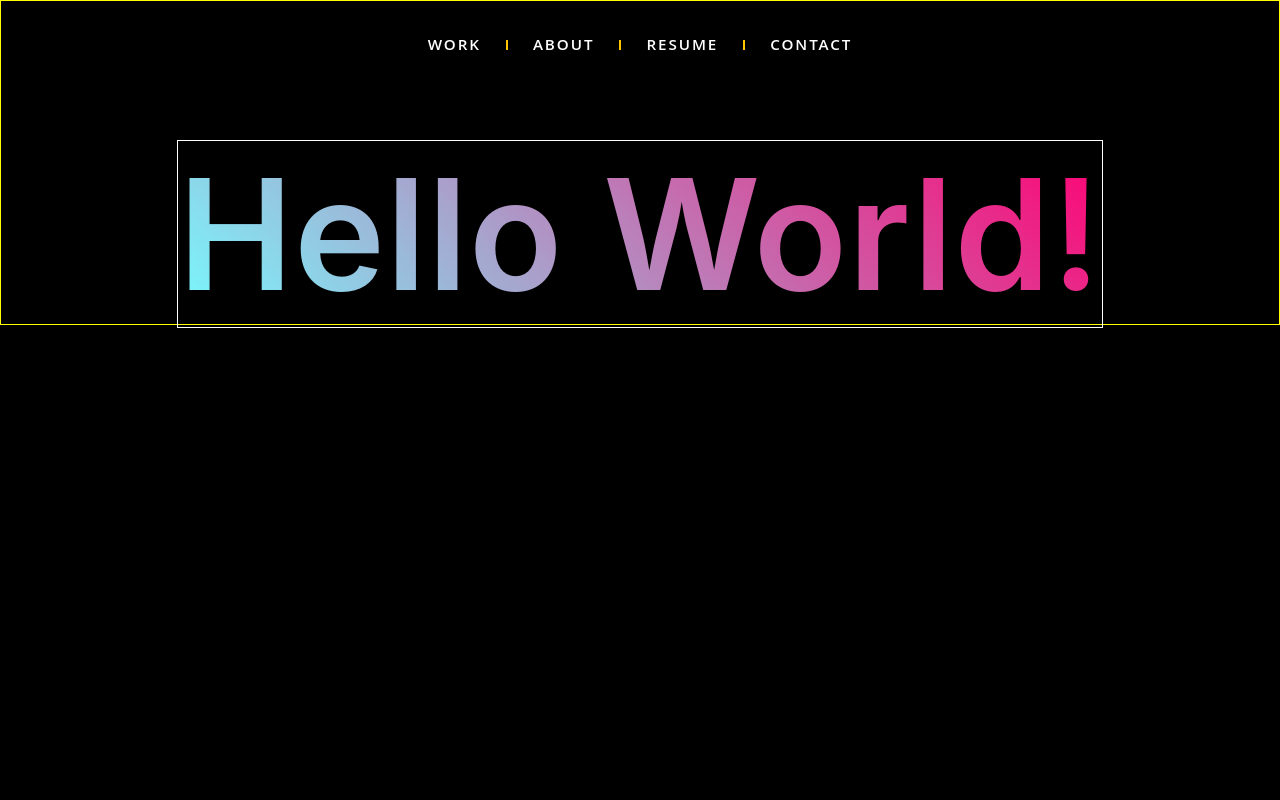
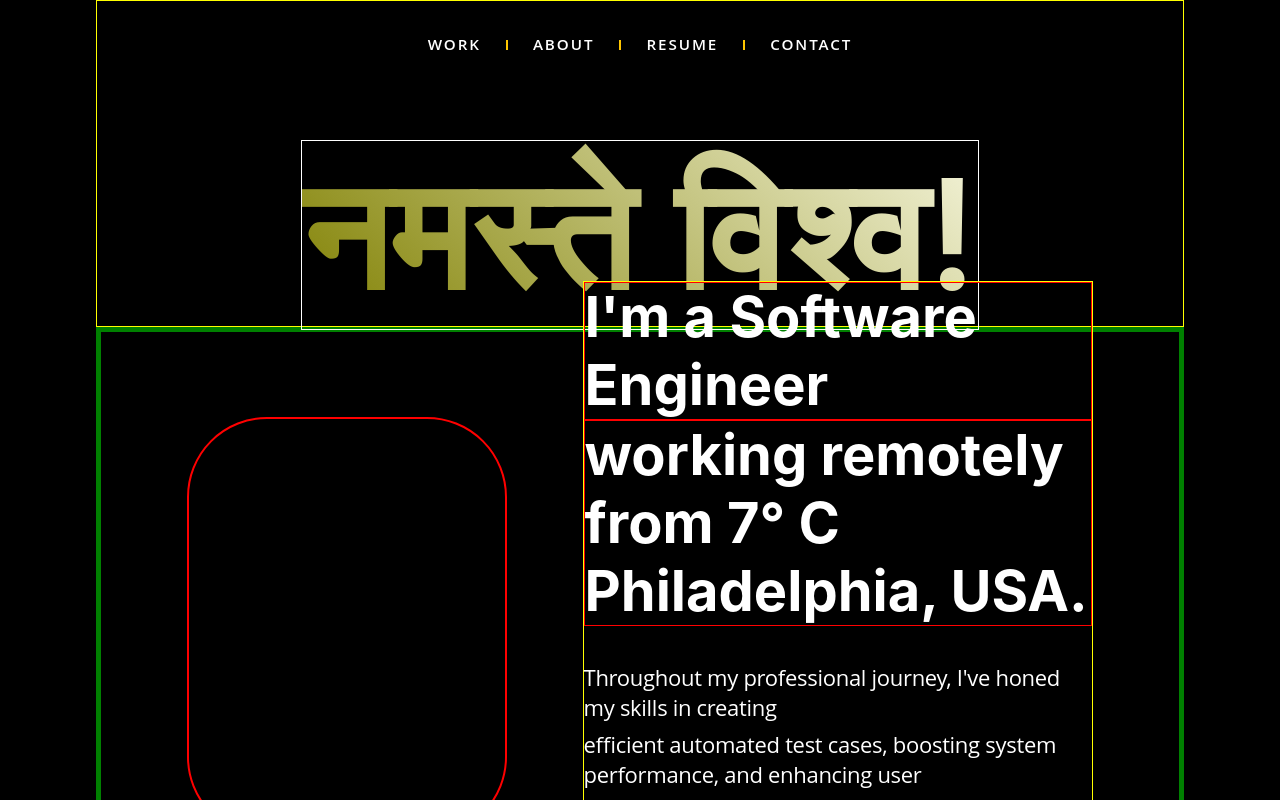
Before and after one commit to sudhanshusingh15/portfolio, a React (Create React App) app in the folder portfolio/: page / in a window 1280 px wide. Shown: the top 800 px of the page. Built offline with nearby package versions, Linux system fonts and the light colour scheme.

Commit message:
made changes to about page

```diff
--- a/portfolio/src/containers/helloWorld/index.jsx
+++ b/portfolio/src/containers/helloWorld/index.jsx
@@ -2,6 +2,7 @@ import React, { useState, useEffect } from 'react';
 import styled, { css, keyframes } from 'styled-components';
 
 const greetings = [
+  { message: "नमस्ते विश्व!", color: "linear-gradient(45deg, #808000, #F5F5DC)" },
     { message: "Hello World!", color: "linear-gradient(45deg, #77FDFF, #FF0072)" },
     { message: "Ciao Mondo!", color: "linear-gradient(45deg, #ff5f6d, #ffc371)" },
     { message: "Привет, мир!", color: "linear-gradient(45deg, #43D681, #F0FF43)" },
@@ -12,7 +13,7 @@ const greetings = [
     { message: "Olá Mundo!", color: "linear-gradient(45deg, #E8C3BA, #D6AE7B)" },
     { message: "Hallo Welt!", color: "linear-gradient(45deg, #24c6dc, #514a9d)" },
     { message: "안녕 세상!", color: "linear-gradient(90deg, #FFFF00, #FF3B00)" },
-    { message: "नमस्ते दुनिया!", color: "linear-gradient(45deg, #808000, #F5F5DC)" }
+    { message: "नमस्ते विश्व!", color: "linear-gradient(45deg, #808000, #F5F5DC)" }
   ];
 
 
--- a/portfolio/src/pages/about/index.jsx
+++ b/portfolio/src/pages/about/index.jsx
@@ -5,7 +5,7 @@ import { Navbar } from "../../containers/navBar/index.jsx";
 import { HelloWorld } from "../../containers/helloWorld/index.jsx";
 
 
-const AboutPageContainer = styled.div`
+const AboutContainer = styled.div`
     display: flex;
     flex-direction: column;
     justify-content: flex-start;
@@ -17,10 +17,9 @@ const AboutPageContainer = styled.div`
 `;
 
 const TextContainer = styled.div`
-    width: 100%;
+    width: 85%;
     height: auto;
     display: flex;
-    align-items: center;
     justify-content: center;
     flex-direction: column;
     border: 1px solid yellow;
@@ -28,37 +27,124 @@ const TextContainer = styled.div`
     position: relative;
     z-index: 2;
 
+    ${props => css`
+        width: ${props.width || "85%"};
+    `}
+`;
 
+const IntroContainer = styled.div`
+    display: flex;
+    justify-content: space-around;
+    align-items: center;
+    flex-direction: row;
+    width: 85%;
+    height: 75vh;
+    padding: 3em;
+    border: 5px solid green;
+
+`;
+
+const PhotoContainer = styled.div`
+    position: relative;
+    width: 25vw;
+    height: 52.5vh;
+    border: 2px solid red;
+    border-radius: 5em;
 `;
 
 const Title = styled.h1`
     font-family: acorn, -apple-system, BlinkMacSystemFont, "Segoe UI", Roboto, Oxygen, Ubuntu, Cantarell, "Open Sans", "Helvetica Neue", sans-serif;
-    letter-spacing: -4px;
+    font-feature-settings: "liga";
+    font-weight: 700;
+    text-rendering: optimizeLegibility;
+    -webkit-font-smoothing: antialiased;
+    margin: 0;
+    padding: 0;
+    text-align: left;
+    border: 1px solid red;
+
+    ${props => css`
+        font-size: ${props.fontSize || "10.625em"};
+        color: ${props.color || "white"};
+    `}
+`;
+
+const Text = styled.p`
+    font-family: "FuturaCnd", "Open Sans", "Helvetica Neue", Helvetica, Arial, sans-serif;
+    letter-spacing: -0.3px;
     font-feature-settings: "liga";
     text-rendering: optimizeLegibility;
     -webkit-font-smoothing: antialiased;
-    text-align: center;
+    text-align: left;
     margin: 0;
-    padding: 0;
+    padding-top: .3em;
 
-    ${props => props.firstTitle && css`
-        margin-top: 0.90em;
-        margin-bottom: -0.35em;
+    ${props => props.firstText && css`
+        margin-top: -1em;
     `}
 
     ${props => css`
-        font-size: ${props.fontSize || "10.625em"};
-        font-weight: ${props.fontWeight || "600"};
+        font-size: ${props.fontSize || "1.875em"};
+        font-weight: ${props.fontWeight || "700"};
         color: ${props.color || "white"};
     `}
 `;
 
 export function About(props) {
+    const [temperatureC, setTemperatureC] = useState(null);
+    const [temperatureF, setTemperatureF] = useState(null);
+
+    // useEffect(() => {
+    //     const fetchTemperature = async () => {
+    //         const apiKey = "OaDeJw2BfwTmqX7B7oSRcazI8b6cp4R0";
+    //         const url = `https://api.tomorrow.io/v4/weather/realtime?location=39.9526,-75.1652&fields=temperature&apikey=${apiKey}`;
+
+    //         try {
+    //             const response = await fetch(url);
+    //             const data = await response.json();
+    //             const tempC = data?.data?.values?.temperature;
+    //             if (tempC !== undefined) {
+    //                 const tempF = tempC * (9/5) + 32;
+    //                 setTemperatureC(tempC.toFixed(0));
+    //                 setTemperatureF(tempF.toFixed(0));
+    //             }
+    //         } catch (error) {
+    //             console.error("Failed to fetch temperature", error);
+
+    //         }
+    //     };
+
+    //     fetchTemperature();
+    // }, []);
+
+
+
     return (
-        <AboutPageContainer>
+        <AboutContainer>
             <Navbar />
             <TextContainer>
                 <HelloWorld />
             </TextContainer>
-        </AboutPageContainer>);
+            <IntroContainer>
+                <PhotoContainer>
+
+                </PhotoContainer>
+                <TextContainer width="52%">
+                    <Title fontSize="3.5em" color="white">I'm a <span>Software Engineer</span></Title>
+                    {/* <Title fontSize="3.5em" color="white">working remotely from <span>{temperatureC ? `${temperatureC}° C / ${temperatureF}° F` : "loading..."}</span> Philadelphia, USA.</Title> */}
+                    <Title fontSize="3.5em" color="white">working remotely from <span>7° C</span> Philadelphia, USA.</Title>
+                    <p>
+                        <br />
+                    </p>
+                    <Text fontSize="1.375em" fontWeight="400" firstText>Throughout my professional journey, I've honed my skills in creating</Text>
+                    <Text fontSize="1.375em" fontWeight="400">efficient automated test cases, boosting system performance, and enhancing user</Text>
+                    <Text fontSize="1.375em" fontWeight="400">interface designs, leading to significant improvements such as increased test</Text>
+                    <Text fontSize="1.375em" fontWeight="400">effectiveness, quicker web page rendering, and reduced system malfunctions.</Text>
+
+                </TextContainer>
+            </IntroContainer>
+        </AboutContainer>);
 }
+
+
+// Throughout my professional journey, I've honed my skills in creating efficient automated test cases, boosting system performance, and enhancing user interface designs, leading to significant improvements such as increased test effectiveness, quicker web page rendering, and reduced system malfunctions.
--- a/portfolio/src/pages/homePage/topSection.jsx
+++ b/portfolio/src/pages/homePage/topSection.jsx
@@ -171,5 +171,6 @@ export function TopSection(props) {
                 <Text fontSize="1.375em" fontWeight="0" isTextVisible={isTextVisible}>Spotify button to put later</Text>
             </SpotifyContainer>
         </TopSectionContainer>
+
     );
 }
```
